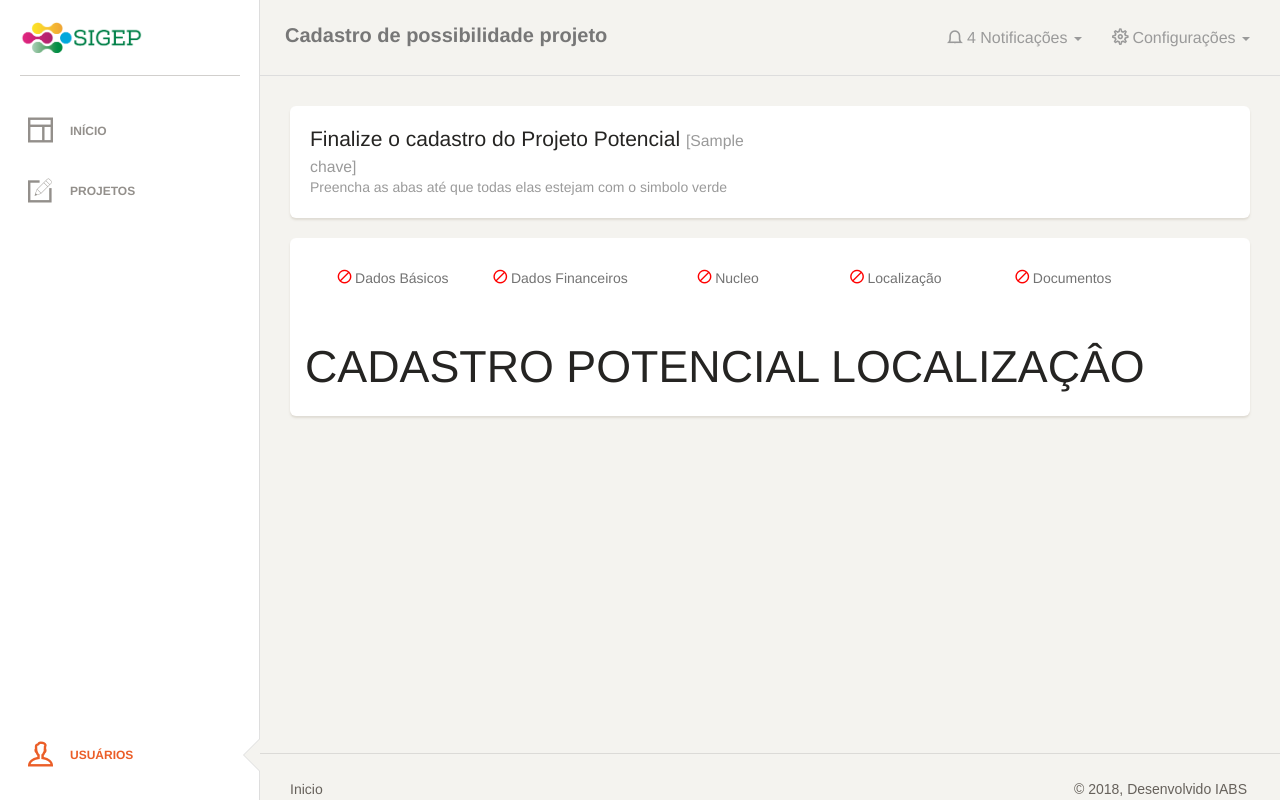
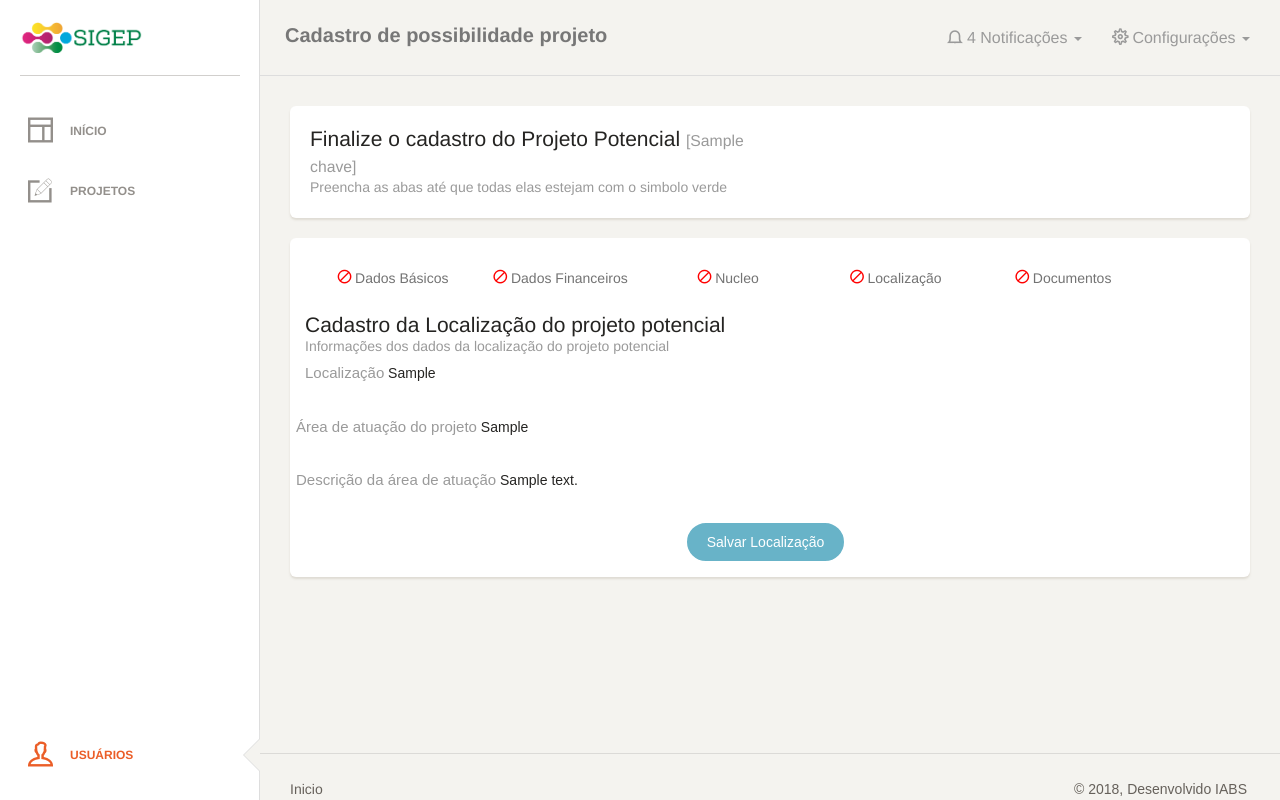
Before and after one commit to oscip-iabs/sigep, a Django app: template templates/projeto/potencial/cadastros/localizacao.html in a window 1280 px wide. Run offline with Django 3.2, Linux system fonts and the light colour scheme; the template is opened without the code that fills it: most values are stand-ins (such as "Sample title", 1, 10 or a date in 2020); some libraries are stand-ins or nearby versions; some web fonts are replaced.

Commit message:
Funcionalidade de projeto potencial com o módulo localização;

```diff
--- a/templates/projeto/cadastro_possibilidade/cadastro_comp_dados_localizacao.html
+++ b/templates/projeto/cadastro_possibilidade/cadastro_comp_dados_localizacao.html
@@ -7,7 +7,7 @@
 
         <div class="tab-pane active" id="tab_default_2">
             <h4 class="title">Cadastro da Localização da possibilidade</h4>
-            <p class="category">Informações dos dados financeiros da possibilidade</p>
+            <p class="category">Informações dos dados da localização da possibilidade</p>
         </div>
 
         <form method="POST">
@@ -34,7 +34,7 @@
 
                 <div class="col-lg-12 col-xs-12">
                     <div class="text-center">
-                        <button type="submit" class="btn btn-info btn-fill btn-wd">Salvar Núcleo</button>
+                        <button type="submit" class="btn btn-info btn-fill btn-wd">Salvar Localização</button>
                     </div>
                 </div>
             </div>
--- a/templates/projeto/potencial/cadastros/localizacao.html
+++ b/templates/projeto/potencial/cadastros/localizacao.html
@@ -4,6 +4,42 @@
 
 {% block base_cadastro_potencial %}
 
-    <h1>CADASTRO POTENCIAL LOCALIZAÇÂO</h1>
+    <div class="tab-content">
+
+        <div class="tab-pane active" id="tab_default_2">
+            <h4 class="title">Cadastro da Localização do projeto potencial</h4>
+            <p class="category">Informações dos dados da localização do projeto potencial</p>
+        </div>
+
+        <form method="POST">
+            {% csrf_token %}
+            <div class="row">
+                <div class="col-lg-12 col-lg-12">
+                    <div class="form-group">
+                        <label for="id_localizacao_mundial">Localização</label>
+                        {{ formLocalizacao.localizacao_mundial }}
+                    </div>
+                </div>
+                <div class="col-lg-12 col-lg-12">
+                    <div class="form-group">
+                        <label for="id_localizacao_mundial">Área de atuação do projeto</label>
+                        {{ formLocalizacao.localizacao_abrangencia }}
+                    </div>
+                </div>
+                <div class="col-lg-12 col-lg-12">
+                    <div class="form-group">
+                        <label for="id_localizacao_mundial">Descrição da área de atuação</label>
+                        {{ formLocalizacao.localizacao_descricao }}
+                    </div>
+                </div>
+
+                <div class="col-lg-12 col-xs-12">
+                    <div class="text-center">
+                        <button type="submit" class="btn btn-info btn-fill btn-wd">Salvar Localização</button>
+                    </div>
+                </div>
+            </div>
+        </form>
+    </div>
 
 {% endblock %}
```
Also changed, not shown: projeto/forms.py (+22 -0 lines), projeto/models.py (+11 -1 lines), projeto/views.py (+23 -2 lines), templates/projeto/potencial/cadastros/dadosbasicos.html (+14 -2 lines), projeto/migrations/0009_documento_documento_x_projeto.py, projeto/migrations/0012_auto_20180928_1754.py (added).
